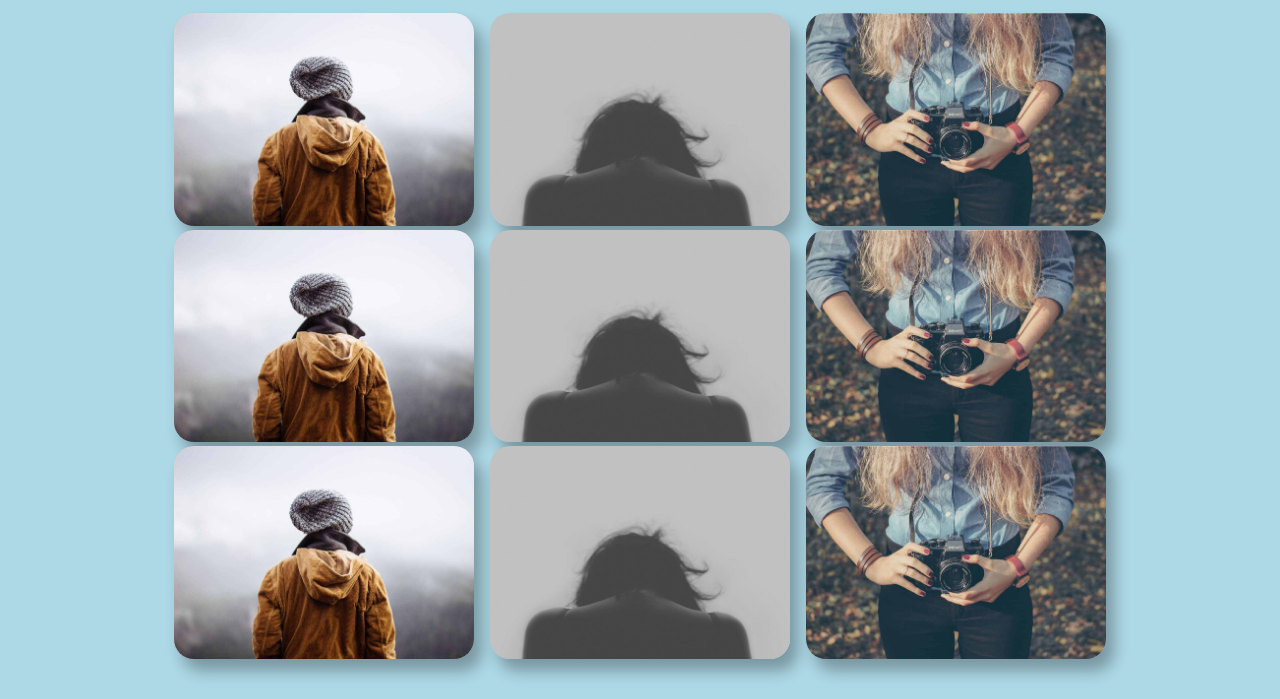
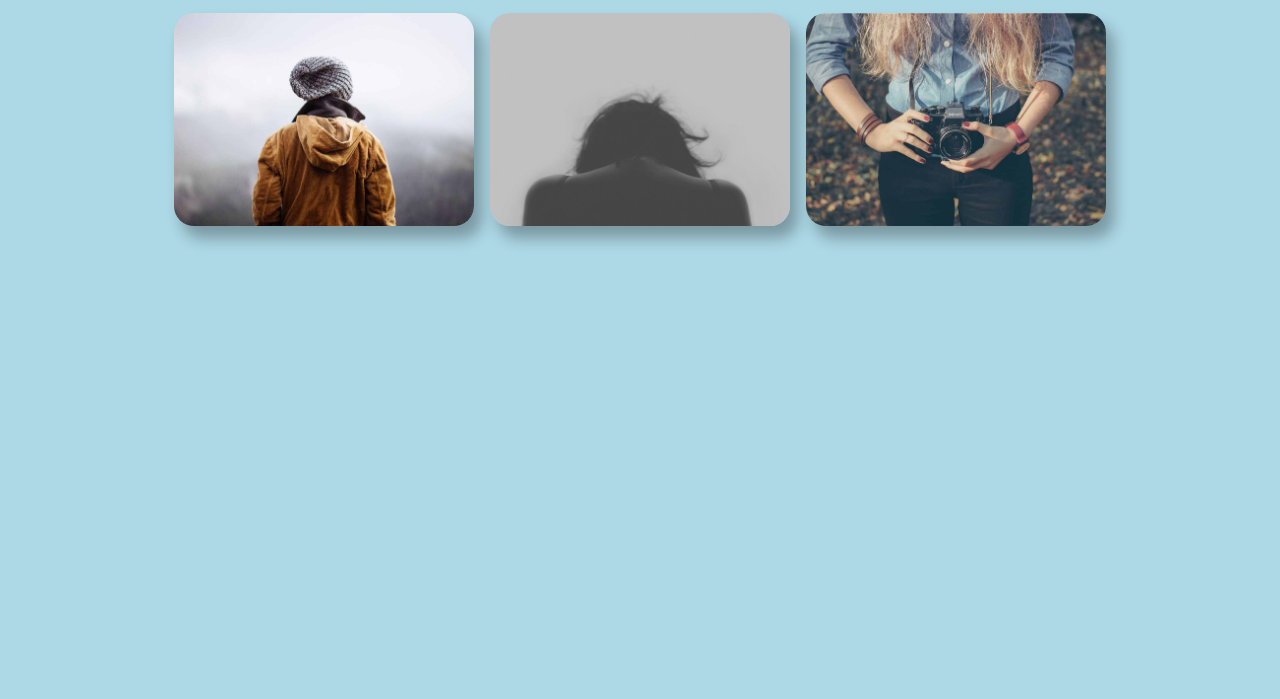
Before and after one commit to DNgocTai/hello, a plain HTML site: page index.html in a window 1280 px wide. Shown: the part 101-800 px from the top of the page. Drawn offline with Linux system fonts and the light colour scheme.

Commit message:
Updated index.html. Remove 2 blocks iamge

```diff
--- a/index.html
+++ b/index.html
@@ -15,15 +15,5 @@
         <img class="img" src="./p3.jpg" alt="My friend" style="width: 300px;border-radius: 20px;">
         <img class="img" src="./p4.jpg" alt="My friend" style="width: 300px;border-radius: 20px;">
     </div>
-    <div style="text-align: center;">
-        <img class="img" src="./p2.jpg" alt="My friend" style="width: 300px;border-radius: 20px;">
-        <img class="img" src="./p3.jpg" alt="My friend" style="width: 300px;border-radius: 20px;">
-        <img class="img" src="./p4.jpg" alt="My friend" style="width: 300px;border-radius: 20px;">
-    </div>
-    <div style="text-align: center;">
-        <img class="img" src="./p2.jpg" alt="My friend" style="width: 300px;border-radius: 20px;">
-        <img class="img" src="./p3.jpg" alt="My friend" style="width: 300px;border-radius: 20px;">
-        <img class="img" src="./p4.jpg" alt="My friend" style="width: 300px;border-radius: 20px;">
-    </div>
 </body>
 </html>
```
